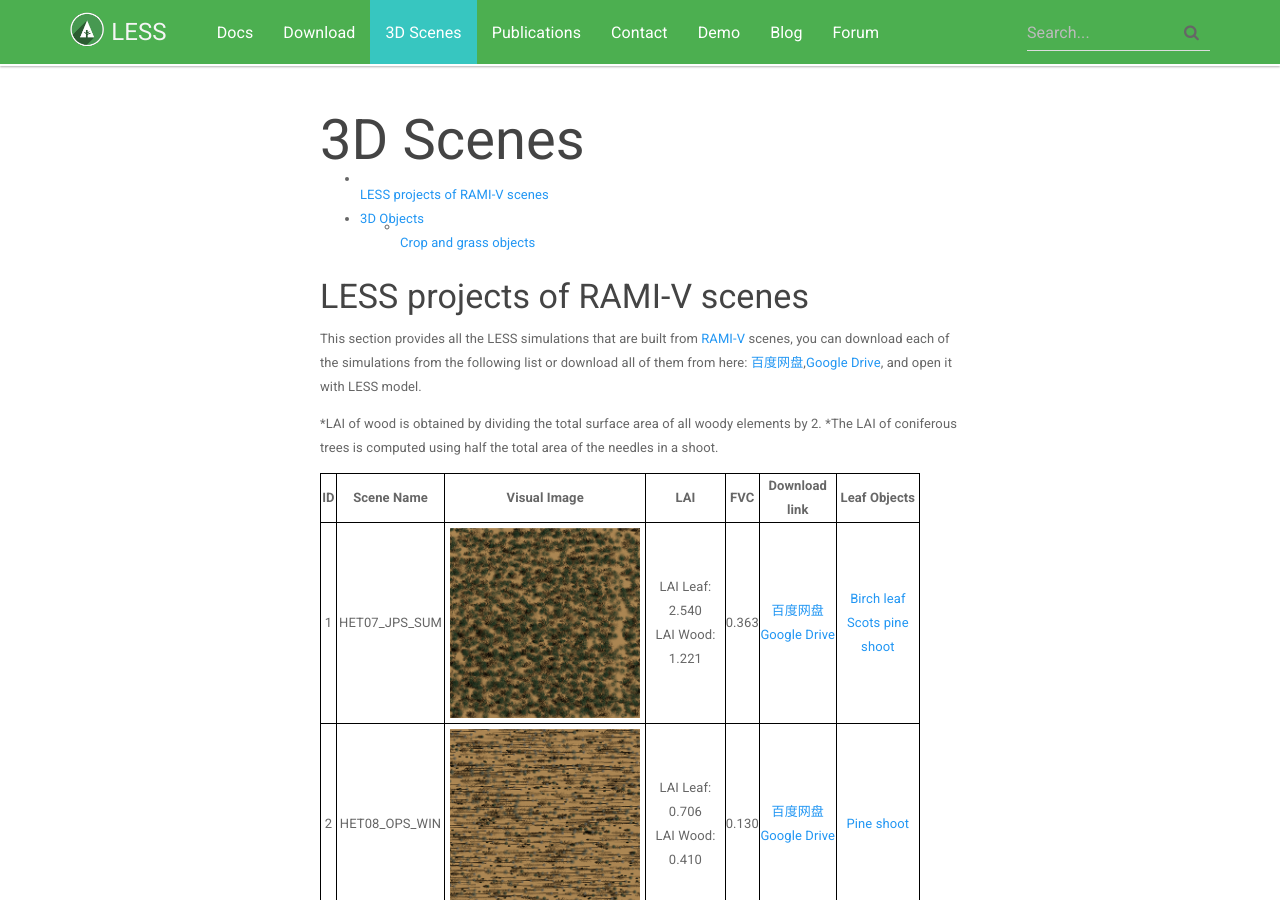
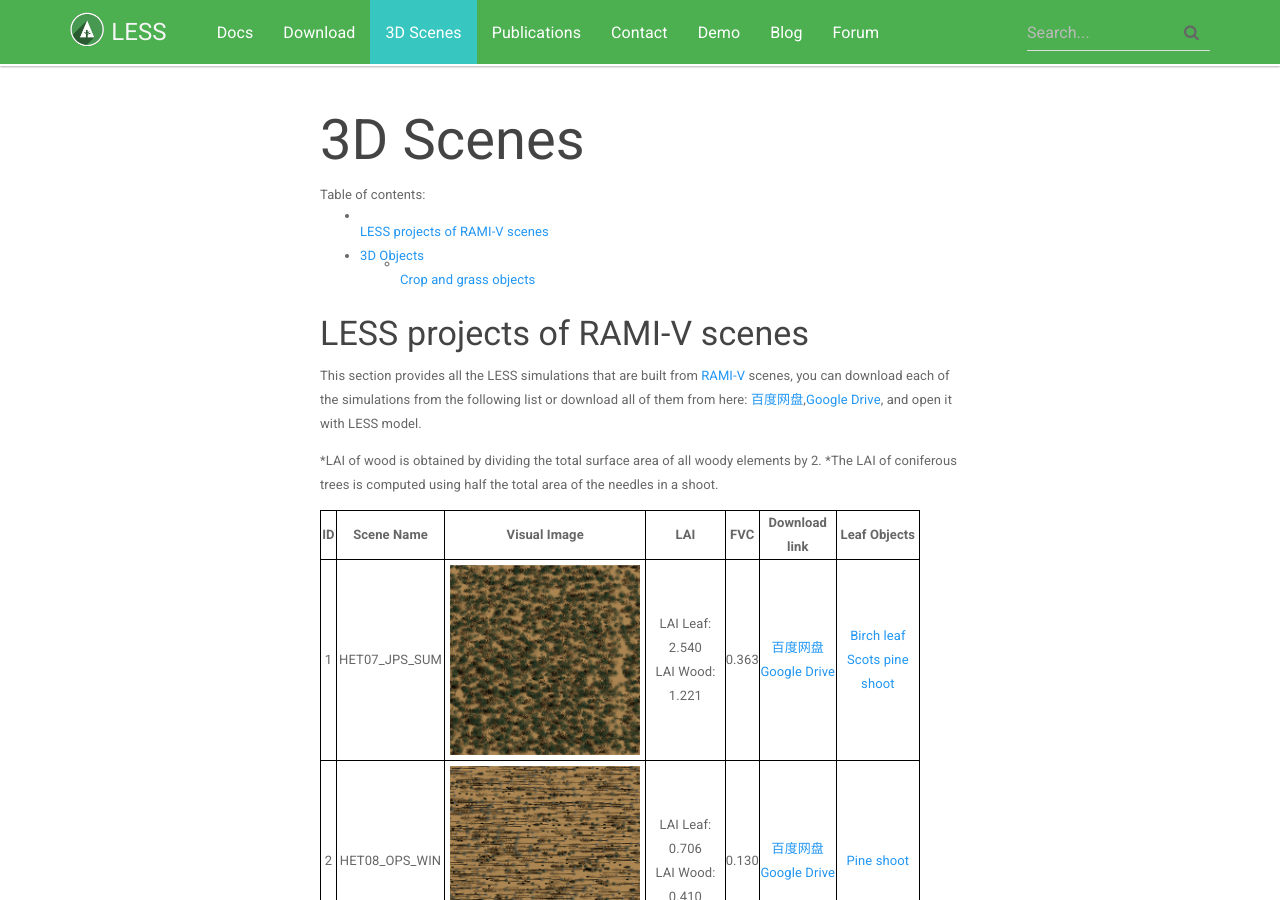
Before and after one commit to jianboqi/jianboqi.github.io, a Jekyll site: the page built from 3dscenes.md, in a window 1280 px wide and 900 px high. Built offline with Jekyll 4.4.1, drawn with Linux system fonts in a browser that asks for light colours; nearby versions of some CDN libraries.

Commit message:
Update 3dscenes.md

```diff
--- a/3dscenes.md
+++ b/3dscenes.md
@@ -6,6 +6,7 @@ sectionid: page_3dscenes
 published: true
 ---
 
+Table of contents:
 * toc
 {:toc}
 
```
